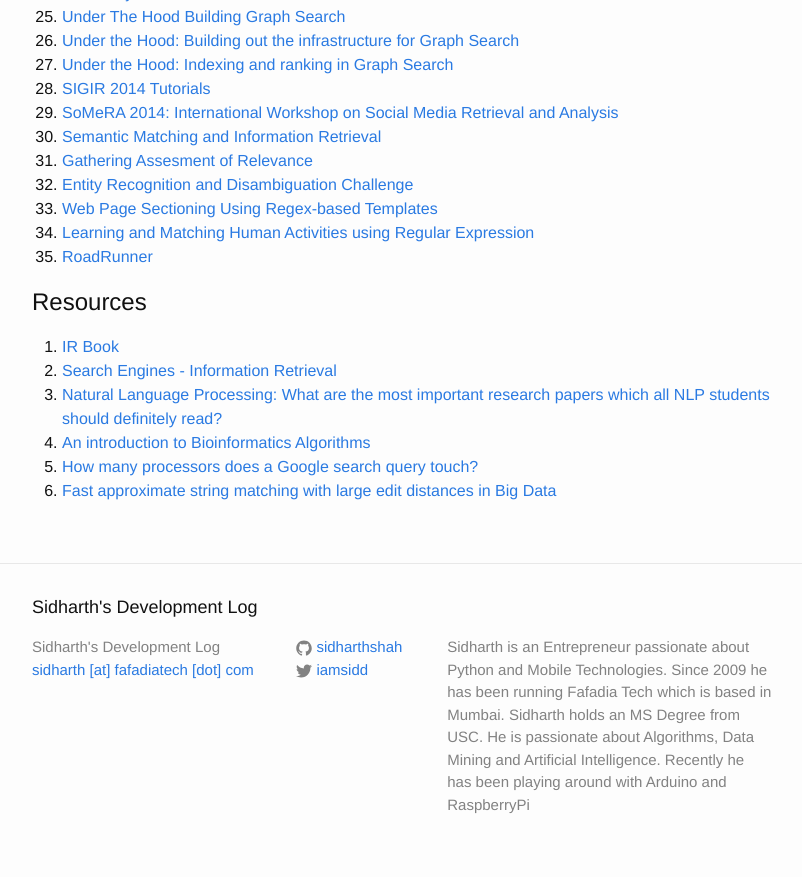
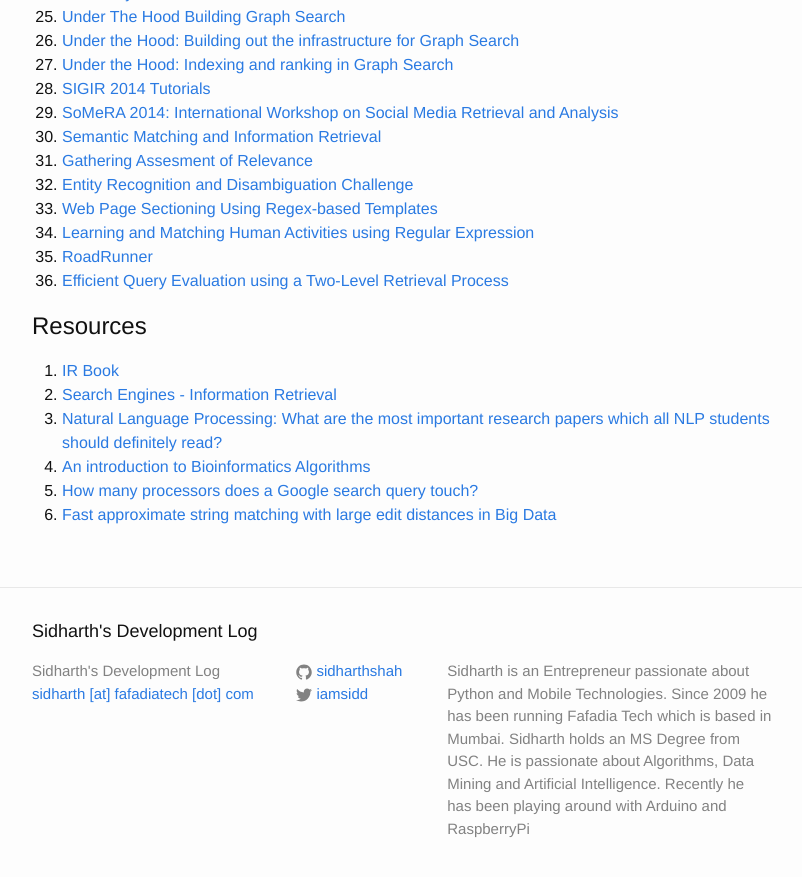
Before and after one commit to sidharthshah/sidharthshah.github.com, a Jekyll site: the page built from information-retrieval.md, in a window 1280 px wide and 900 px high, scrolled down 1542 px. Shown: the top 877 px of the window, without its empty margins (238-1040 px from the left). Built offline with Jekyll 4.4.1, drawn with Linux system fonts in a browser that asks for light colours.

Commit message:
added more link to query eval

```diff
--- a/information-retrieval.md
+++ b/information-retrieval.md
@@ -73,6 +73,7 @@ Talks & Papers
 33. [Web Page Sectioning Using Regex-based Templates](http://www.ra.ethz.ch/CDstore/www2008/www2008.org/papers/pdf/p1151-mehtaA.pdf)
 34. [Learning and Matching Human Activities using Regular Expression](http://www.researchgate.net/profile/Nicola_Conci/publication/224201280_Learning_and_matching_human_activities_using_regular_expressions/links/0deec519ba76fd81d6000000.pdf)
 35. [RoadRunner](http://www.vldb.org/conf/2001/P109.pdf)
+36. [Efficient Query Evaluation using a Two-Level Retrieval Process](http://cis.poly.edu/westlab/papers/cntdstrb/p426-broder.pdf)
 
 Resources
 =========
```
